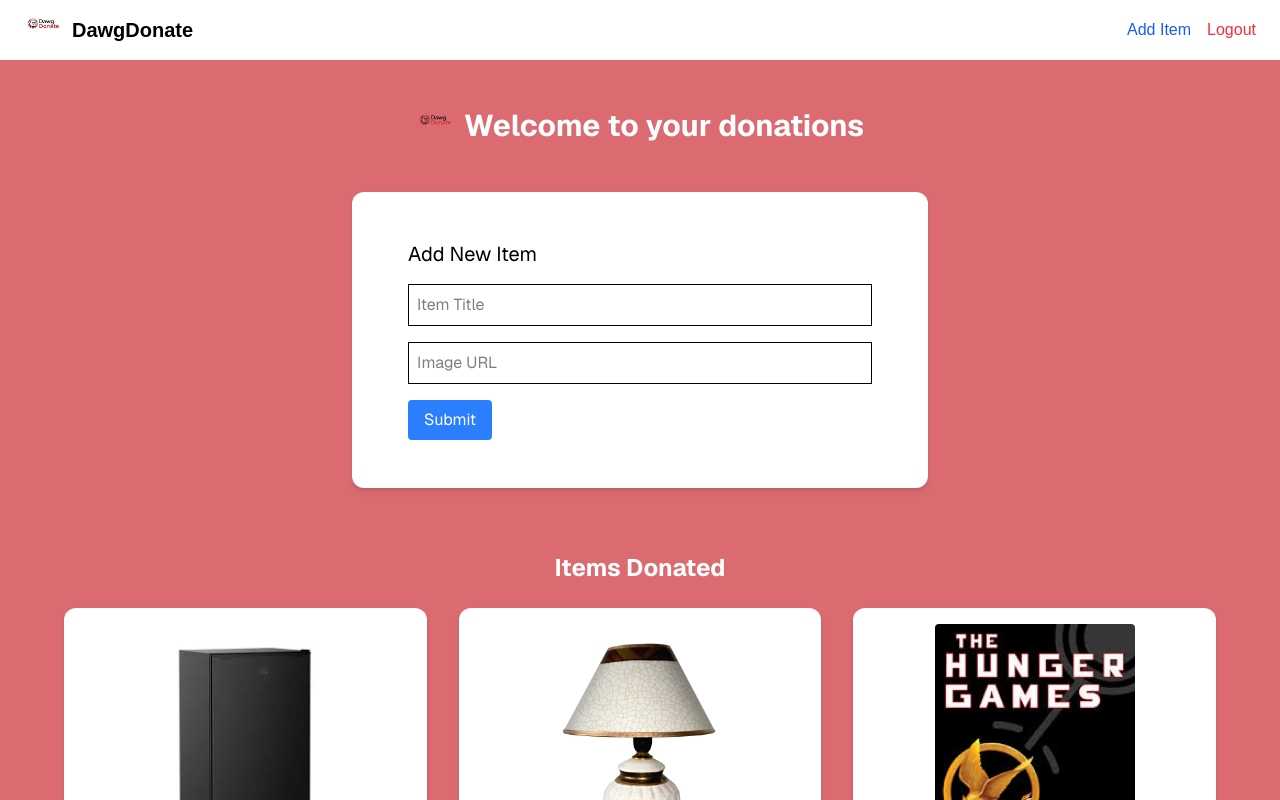
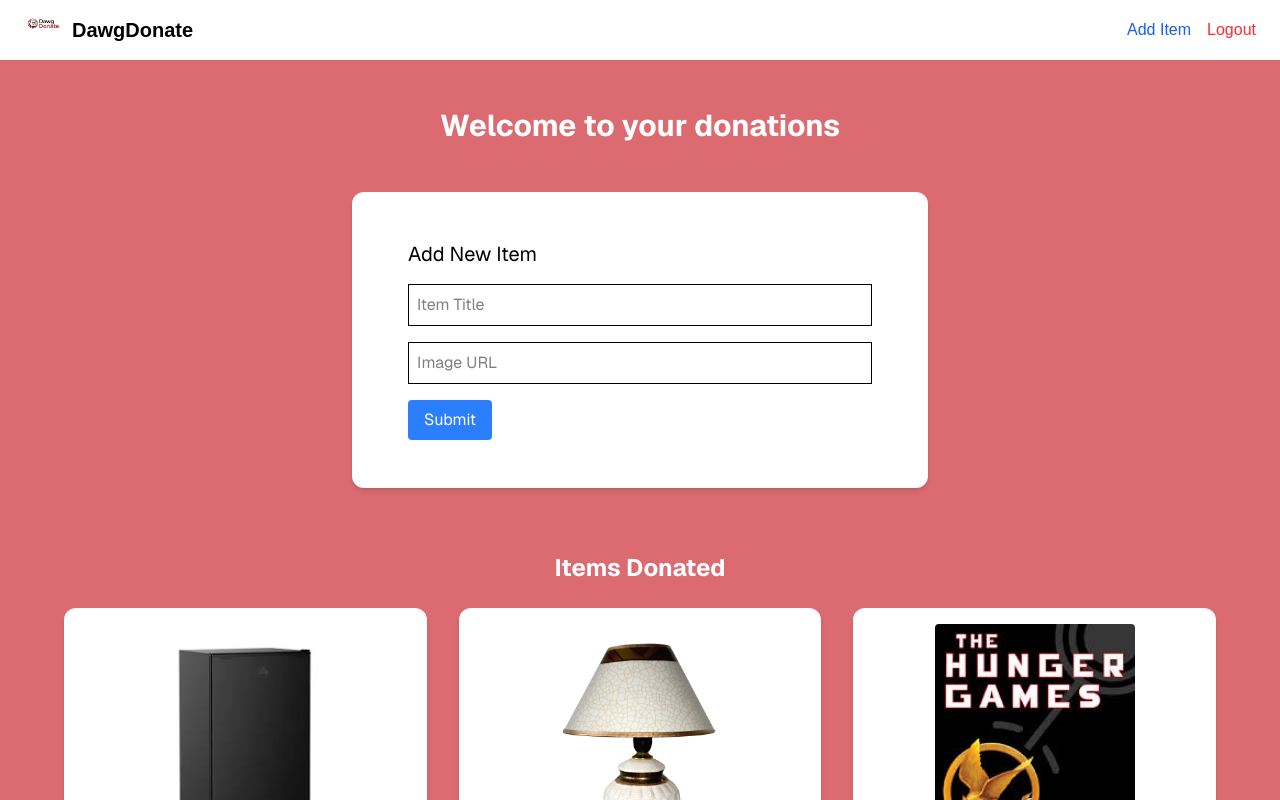
Before and after one commit to DParra657/Dawg-Donate, a Next.js app: page /dashboard/1 in a window 1280 px wide. Shown: the top 800 px of the page. Built offline with nearby package versions, Linux system fonts and the light colour scheme.

Commit message:
Save local changes

```diff
--- a/app/dashboard/[userId]/page.tsx
+++ b/app/dashboard/[userId]/page.tsx
@@ -18,7 +18,7 @@ export default function DashboardPage() {
         {/* Welcome Banner */}
         <section className="text-center mb-12">
           <div className="flex items-center justify-center gap-2">
-            <Image src="/images/logo.png" width={40} height={40} alt="Logo" />
+
             <h1 className="text-3xl font-bold">Welcome to your donations</h1>
           </div>
         </section>
```
